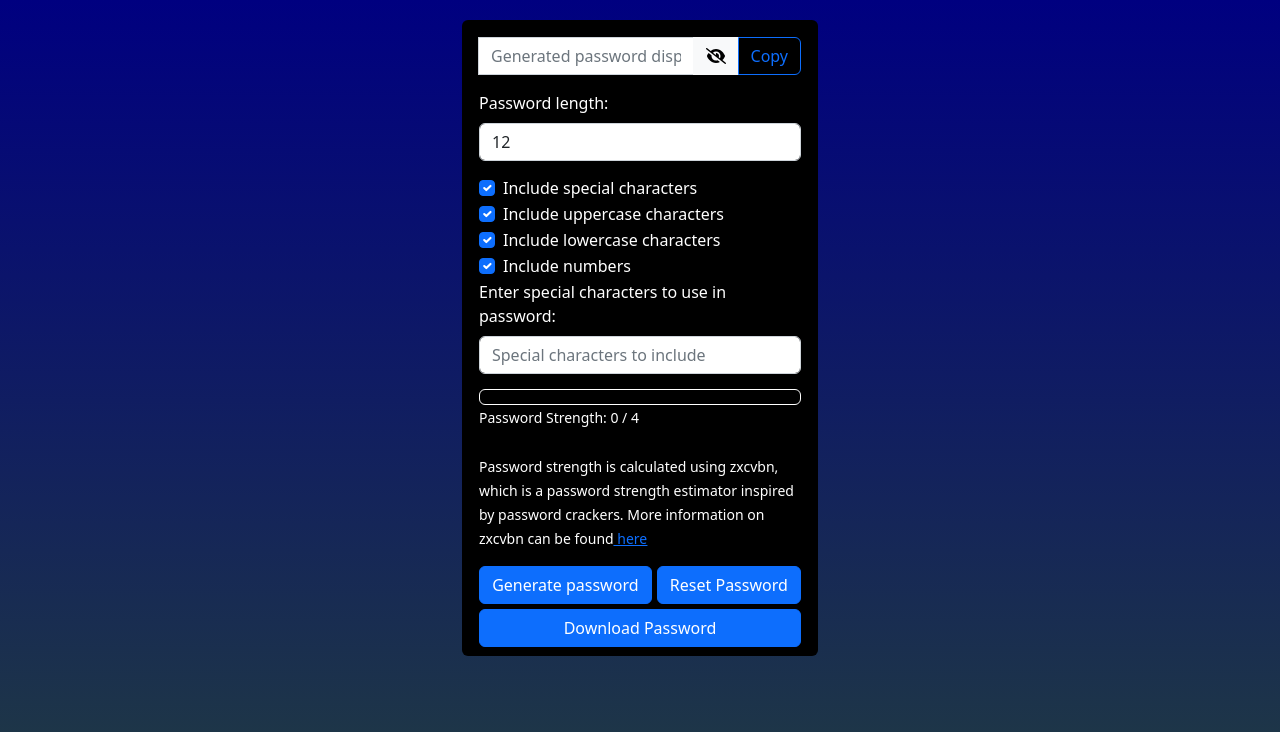
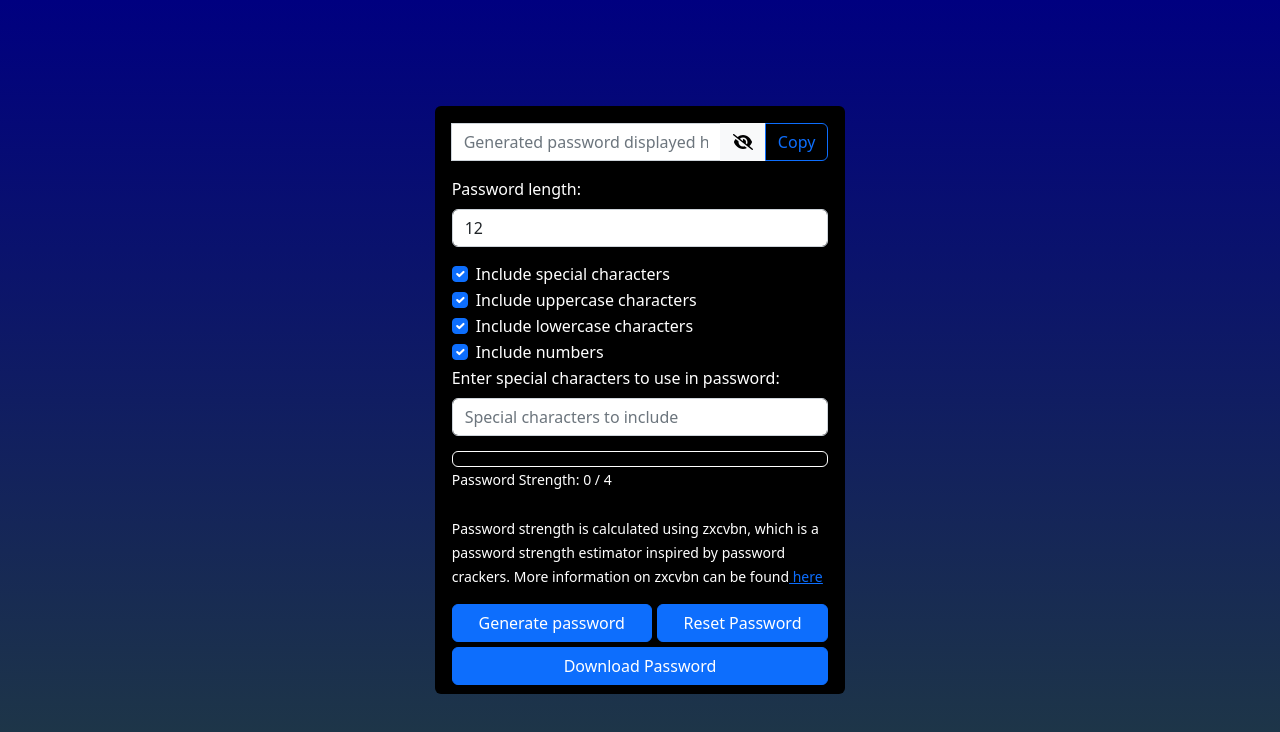
Before and after one commit to NicholaiWP/PasswordGenerator, a React (Create React App) app: page / in a window 1280 px wide. Shown: the top 732 px of the page. Built offline with nearby package versions, Linux system fonts and the light colour scheme.

Commit message:
alignment fixes

```diff
--- a/src/components/passwordGenerator.tsx
+++ b/src/components/passwordGenerator.tsx
@@ -142,9 +142,9 @@ import ProgressBar from 'react-bootstrap/ProgressBar';
 
 
   return (
-    <Container>
-      <Row>
-        <Col xs={12} sm={8} md={6} lg={4}>
+    <Container className="vh-100 px-0" fluid={true}>
+      <Row className="vh-100 px-0">
+        <Col id="card-col" xs={12} sm={8} md={6} lg={4}>
         <Card bg="black" text="white">
           <Card.Body>
               <InputGroup className="mb-3">
--- a/src/index.css
+++ b/src/index.css
@@ -1,5 +1,6 @@
 body {
   margin: 0;
+  padding:0;
   font-family: -apple-system, BlinkMacSystemFont, 'Segoe UI', 'Roboto', 'Oxygen',
     'Ubuntu', 'Cantarell', 'Fira Sans', 'Droid Sans', 'Helvetica Neue',
     sans-serif;
--- a/src/styles/App.css
+++ b/src/styles/App.css
@@ -1,8 +1,6 @@
-.container .row{
-  margin-top:20px;
-  height:40vw;
-  display: grid;
-  place-items: center;
+.row{
+  justify-content: center;
+  align-items: center;
 }
 
 .pass-weak-color {
```
